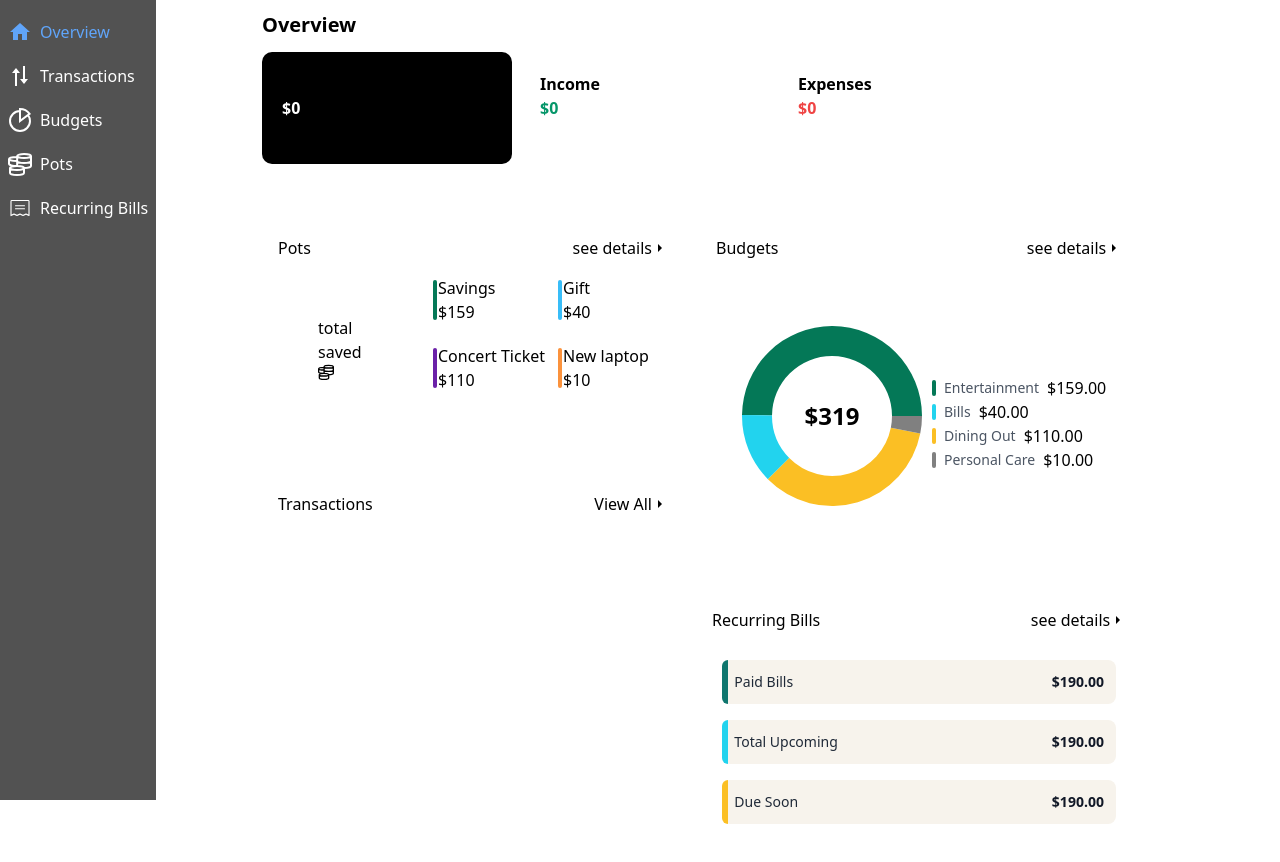
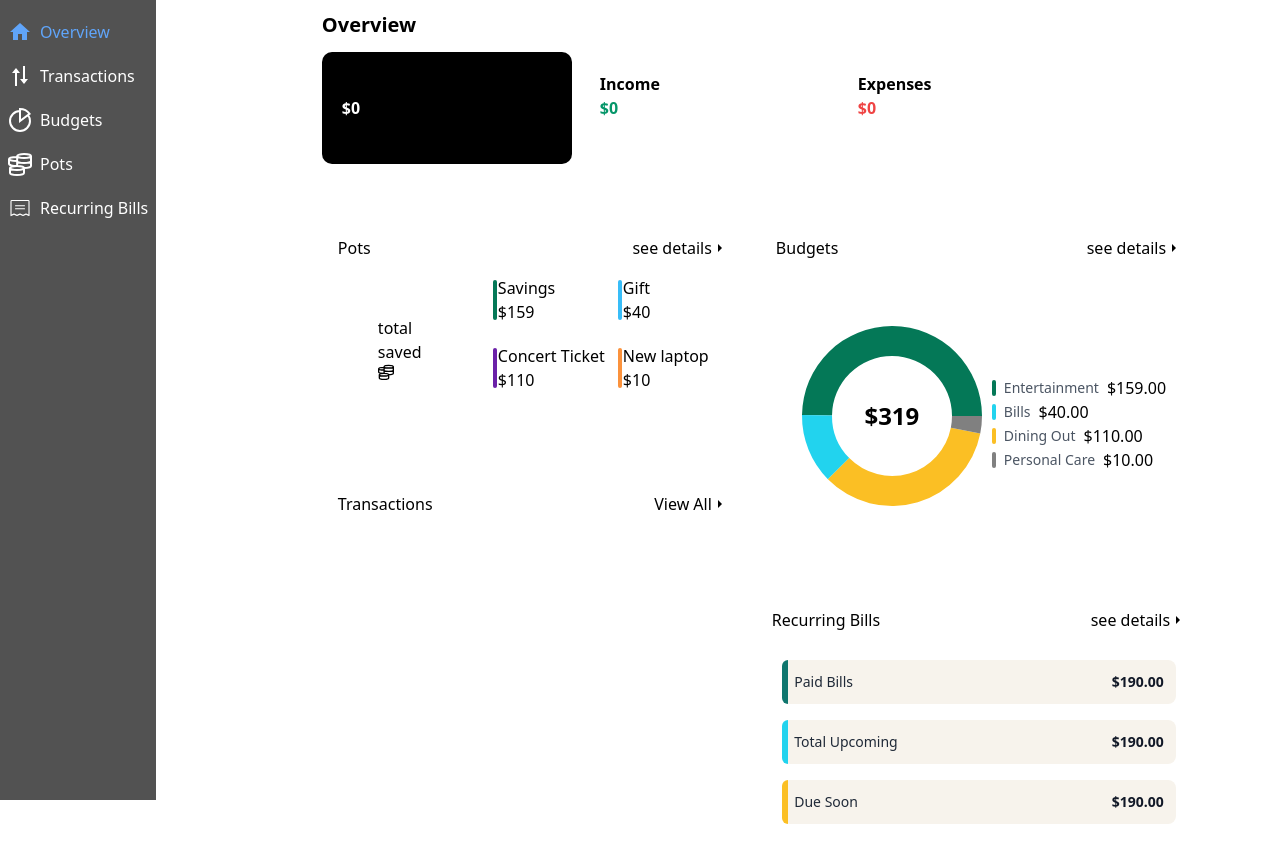
Before and after one commit to mbahramii/personal-finance-app, a React (Vite) app: page / in a window 1280 px wide. Shown: the top 862 px of the page. Built offline with nearby package versions, Linux system fonts and the light colour scheme.

Commit message:
style(overview): improve layout responsiveness and clean up index.html

```diff
--- a/index.html
+++ b/index.html
@@ -2,7 +2,6 @@
 <html lang="en">
   <head>
     <meta charset="UTF-8" />
-    <link rel="icon" type="image/svg+xml" href="/vite.svg" />
     <meta name="viewport" content="width=device-width, initial-scale=1.0" />
     <title>personal finance app</title>
   </head>
--- a/src/assets/pages/Overviewpage.jsx
+++ b/src/assets/pages/Overviewpage.jsx
@@ -19,14 +19,14 @@ const Overviewpage = () => {
 
 
   return (
-    <div className="p-[10px] mx-2">
+    <div className="p-[10px] xl:mx-auto" >
       <div>
         <div className="mb-3 font-bold text-[20px] sm:mx-1">
           <h1>Overview</h1>
         </div>
         <BalanceSummary />
       </div>
-      <div className="lg:flex lg:flex-row lg:gap-2 lg:items-start lg:justify-strart xl:justify-center">
+      <div className="lg:flex lg:flex-row lg:gap-2 lg:items-start lg:justify-strart ">
       <div className="lg:flex lg:flex-col lg:justify-start">
         <div>
           <Pots />
```
